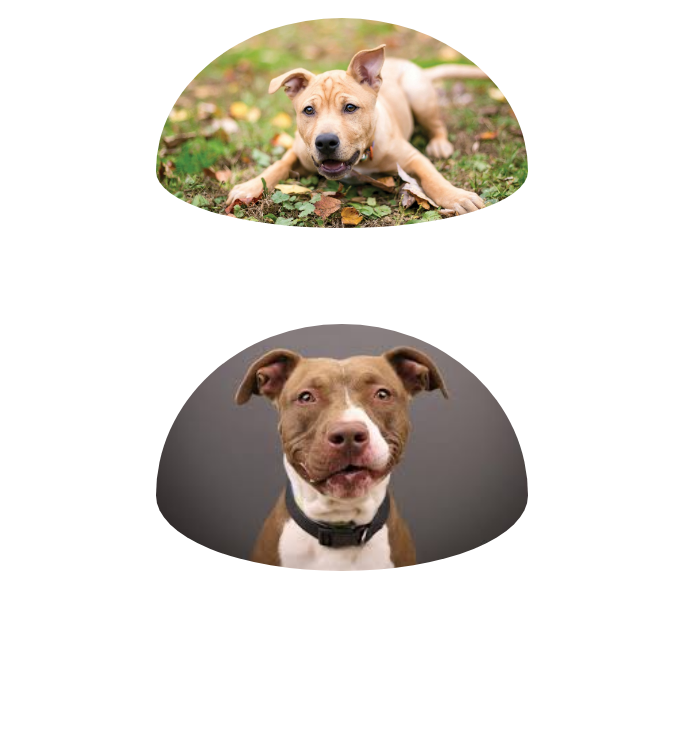
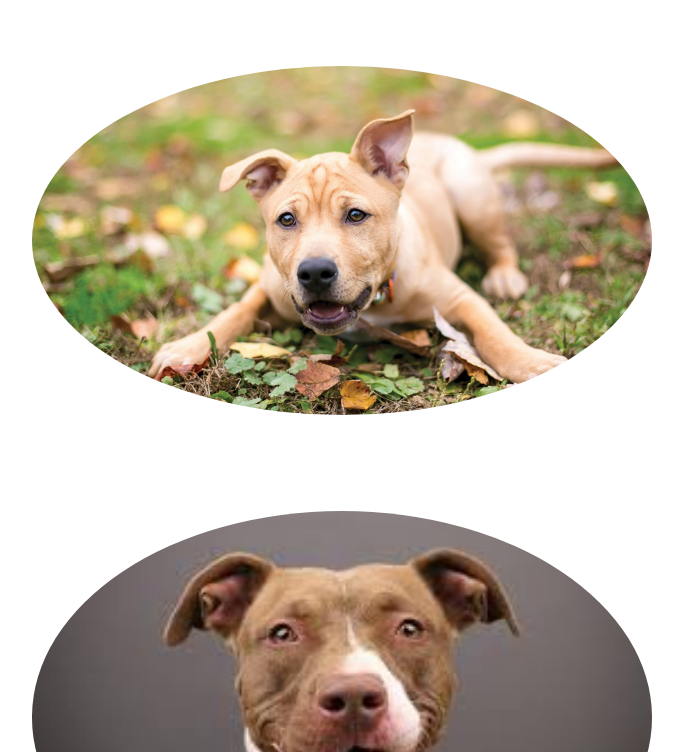
Before and after one commit to Rosa-123/city-dogs, a plain HTML site: page Index.html in a window 1280 px wide. Shown: the part 48-800 px from the top of the page, without its empty margins (286-969 px from the left). Drawn offline with Linux system fonts and the light colour scheme.

Commit message:
added new image, adjusted styling

```diff
--- a/Index.html
+++ b/Index.html
@@ -12,7 +12,8 @@
         Look at all my cool stuff
     </h1>
     <div class="container">
-    <img class="dog-img" src="../images/dog.jpg"/>
-    <img class="pit-img" src="../images/bestdogs/pitbull.jpg" >
+    <img class="dog-img" src="../images/dog.jpg" alt="yellow puppy laying in leaves"/>
+    <img class="pit-img" src="../images/pitbull.jpg" alt="portrait photo of brown and white pitbull dog" >
+    <img class="pocket-pit-img"src="../images/pocket-pit.jpg" alt="pocket pitbull smiling">
 </div>
 </body>
--- a/styles.css
+++ b/styles.css
@@ -9,13 +9,12 @@ h1 {
 }
 img {
 
-    width: 30%;
-    padding-bottom: 6rem;
-    border-radius: 100%;
+    width: 50%;
+    padding-top: 3rem;
+    padding-bottom: 3rem;
+    border-radius: 50%;
 }
-.dog-img {
+.pocket-pit-img {
+
 
 }
-.pit-img {
-
-}
```
Also changed, not shown: images/pitbull.jpg (renamed from images/bestdogs/pitbull.jpg), images/pocket-pit.jpg (added).
